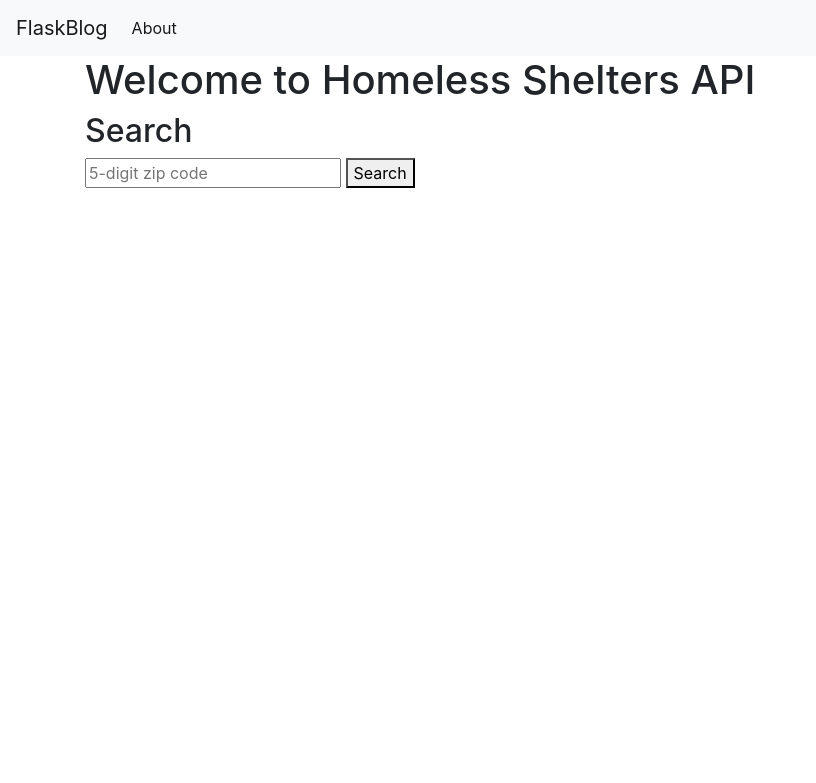
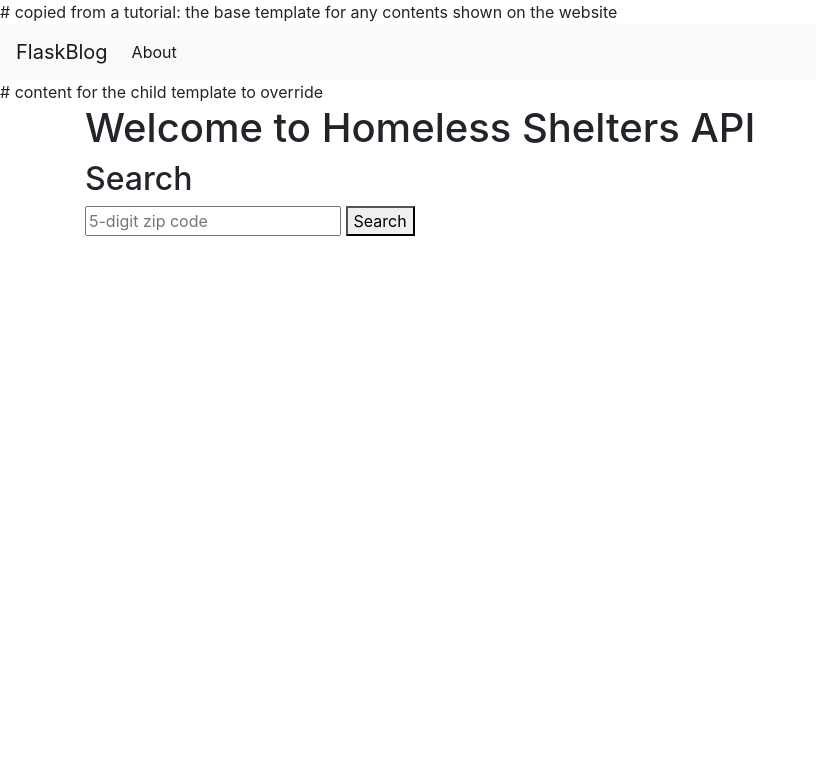
Before and after one commit to EllaL77/ShelterAPI, a Flask app: page / in a window 1280 px wide. Shown: the top 783 px of the page, without its empty margins (0-816 px from the left). Run offline with Flask 3, Linux system fonts and the light colour scheme; some libraries are stand-ins or nearby versions.

Commit message:
Update base.html

```diff
--- a/templates/base.html
+++ b/templates/base.html
@@ -1,3 +1,4 @@
+# copied from a tutorial: the base template for any contents shown on the website
 <!doctype html>
 <html lang="en">
   <head>
@@ -24,6 +25,7 @@
             </ul>
         </div>
     </nav>
+    # content for the child template to override
     <div class="container">
         {% block content %} {% endblock %}
     </div>
```
